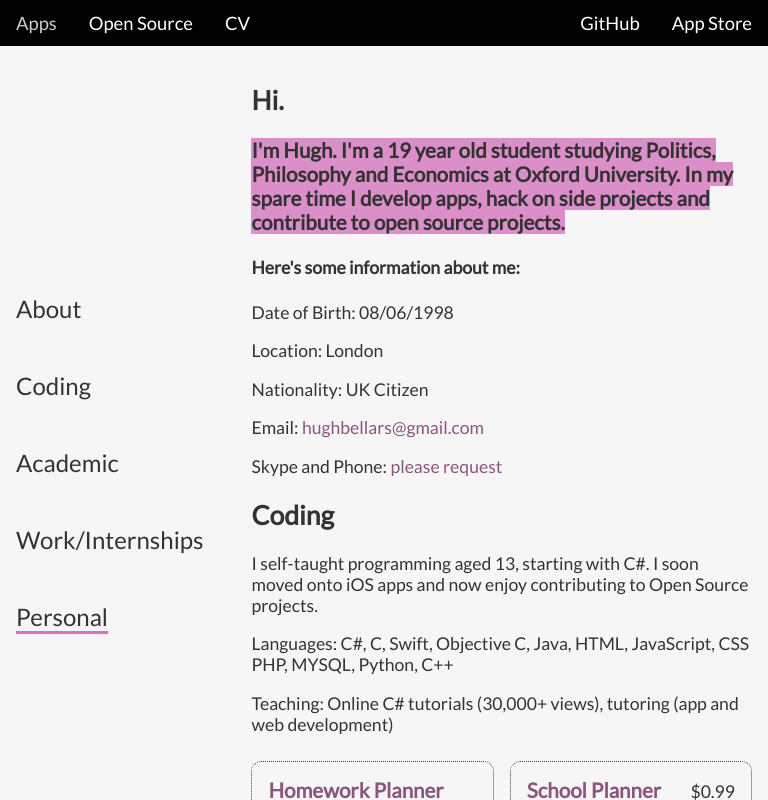
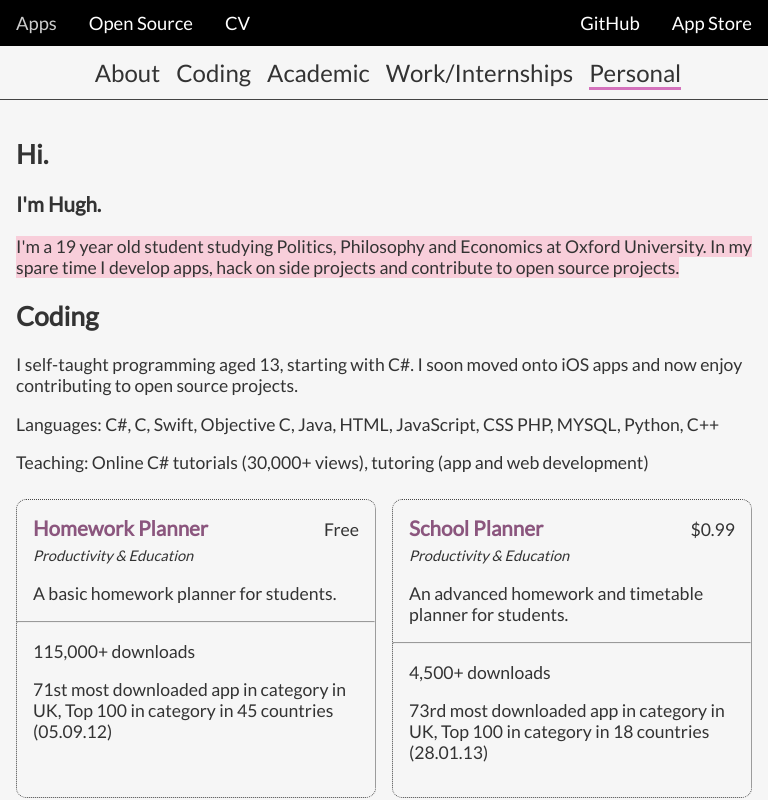
Before and after one commit to hughbe/hughbe.github.io, a React (Create React App) app: page /cv/About in a window 768 px wide. Shown: the top 800 px of the page. Built offline with nearby package versions, Linux system fonts and the light colour scheme.

Commit message:
Make the layout mobile friendly

```diff
--- a/package.json
+++ b/package.json
@@ -3,6 +3,7 @@
   "version": "0.1.0",
   "private": true,
   "dependencies": {
+    "babel-polyfill": "^6.23.0",
     "jquery": "^3.2.1",
     "react": "^15.6.1",
     "react-dom": "^15.6.1",
--- a/src/CVPage.js
+++ b/src/CVPage.js
@@ -17,7 +17,7 @@
       id={getSectionId(id || title)}
       className="cv-section"
     >
-      {title && <h2>{title}</h2>}
+      {title && <h2 className="cv-section-title"><span>{title}</span></h2>}
       {children}
     </section>
   );
@@ -73,11 +73,12 @@
         return element.offsetTop + element.offsetHeight < top + window.innerHeight;
       }
     });
-    const finalElement = finalElements.pop();
-
-    const sectionId = finalElement.getAttribute('data-section-id');
-    if (this.state.section !== sectionId) {
-      this.setState({section: sectionId});
+    const finalElement = finalElements.length > 0 && finalElements[finalElements.length - 1];
+    if (finalElement) {
+      const sectionId = finalElement.getAttribute('data-section-id');
+      if (this.state.section !== sectionId) {
+        this.setState({section: sectionId});
+      }
     }
   }
 
@@ -91,16 +92,11 @@
         </SelectList>
         <section className="sidebar-right">
           <CVSection title="Hi." id="About">
-            <h3 className="introduction-text"><span>I'm Hugh. I'm a 19 year old student studying Politics, Philosophy and Economics at Oxford University. In my spare time I develop apps, hack on side projects and contribute to open source projects.</span></h3>
-            <h4>Here's some information about me:</h4>
-            <p>Date of Birth: 08/06/1998</p>
-            <p>Location: London</p>
-            <p>Nationality: UK Citizen</p>
-            <p>Email: <a href="mailto:hughbellars@gmail.com">hughbellars@gmail.com</a></p>
-            <p>Skype and Phone: <a href="mailto:hughbellars@gmail.com">please request</a></p>
+            <h3>I'm Hugh.</h3>
+            <p className="introduction-text"><span>I'm a 19 year old student studying Politics, Philosophy and Economics at Oxford University. In my spare time I develop apps, hack on side projects and contribute to open source projects.</span></p>
           </CVSection>
           <CVSection title="Coding">
-            <p>I self-taught programming aged 13, starting with C#. I soon moved onto iOS apps and now enjoy contributing to Open Source projects.</p>
+            <p>I self-taught programming aged 13, starting with C#. I soon moved onto iOS apps and now enjoy contributing to open source projects.</p>
             <p>Languages: {CV.coding.languages}</p>
             <p>Teaching: {CV.coding.teaching}</p>
             <div className="coding-apps">
@@ -147,6 +143,13 @@
             </div>
           </CVSection>
           <CVSection title="Personal">
+            <h4>Here's some information about me:</h4>
+            <p>Date of Birth: 08/06/1998</p>
+            <p>Location: London</p>
+            <p>Nationality: UK Citizen</p>
+            <p>Email: <a href="mailto:hughbellars@gmail.com">hughbellars@gmail.com</a></p>
+            <p>Skype and Phone: <a href="mailto:hughbellars@gmail.com">please request</a></p>
+
             <p><strong>Languages:</strong> {CV.personal.languages}</p>
             <p><strong>Travel:</strong> {CV.personal.travel}</p>
             <p><strong>Sport:</strong> {CV.personal.sport}</p>
--- a/src/Components/css/SelectList.css
+++ b/src/Components/css/SelectList.css
@@ -4,7 +4,7 @@
   align-content: center;
   justify-content: center;
   flex: 0 0 75%;
-  margin: 0 auto;
+  margin: 1rem;
 }
 
 .select-list.has-selection {
@@ -19,11 +19,18 @@
 
 .select-list li {
   margin: 1.5rem;
-  font-size: x-large;
+  font-size: large;
+}
+
+@media (min-width: 768px) {
+  .select-list li {
+    margin: 1.5rem;
+    font-size: x-large;
+  }
 }
 
 .select-list:not(.has-selection) li {
-  margin: 3rem;
+  margin: 5%;
   flex: 0 0 25%;
 }
 
--- a/src/css/CVPage.css
+++ b/src/css/CVPage.css
@@ -1,10 +1,38 @@
 .cv-page {
-  margin: 1rem;
   font-size: 110%;
 }
 
+.cv-page .sidebar-right {
+  margin: 1rem;
+}
+
+.cv-page .select-list {
+  flex: 0 0 auto;
+  flex-shrink: 1;
+}
+
+@media (max-width: 768px) {
+  .cv-page {
+    flex-flow: column;
+  }
+
+  .cv-page .select-list {
+    padding: 0.25rem;
+    margin: 0;
+    width: 100%;
+    height: auto;
+    background-color: #f6f6f6;
+    border-bottom: 1px solid #444;
+  }
+
+  .select-list.has-selection li {
+    margin: 0.5rem;
+    flex: 0 0 auto;
+  }
+}
+
 .introduction-text > span {
-  background-color: #dc8ec9;
+  background-color: #F8CEDA;
 }
 
 .coding-apps {
--- a/src/index.css
+++ b/src/index.css
@@ -10,6 +10,8 @@
 #root main {
   display: flex;
   align-items: flex-start;
+  flex-grow: 1;
+  justify-content: center;
 }
 
 body {
@@ -17,9 +19,6 @@
   padding: 0;
   font-family: 'Lato', 'sans-serif';
   color: #333;
-}
-
-body {
   background-color: #f6f6f6;
 }
 
@@ -27,7 +26,7 @@
   list-style: none;
   position: sticky;
   top: 0;
-  min-height: 100vh;
+  height: 90vh;
 }
 
 a[href] {
--- a/src/index.js
+++ b/src/index.js
@@ -1,3 +1,5 @@
+import 'babel-polyfill';
+
 import React from 'react';
 import ReactDOM from 'react-dom';
 import './index.css';
```
